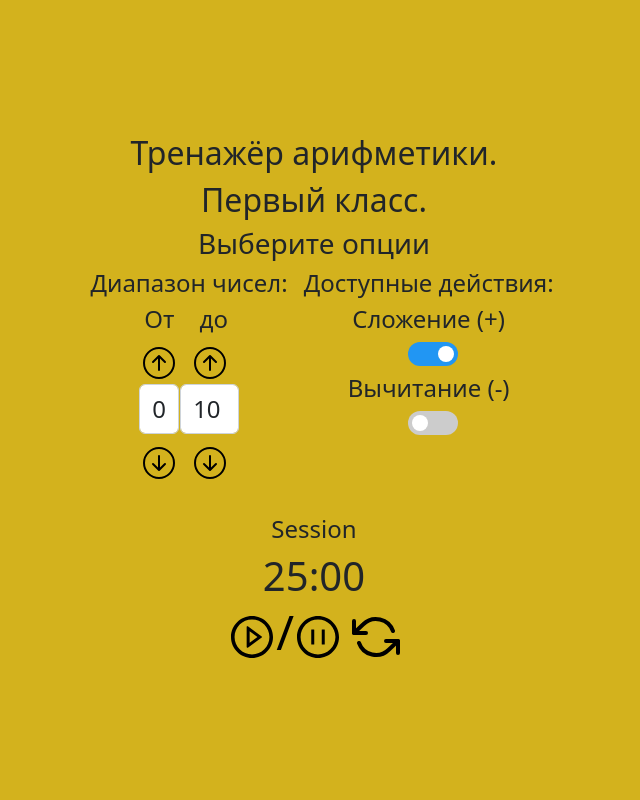
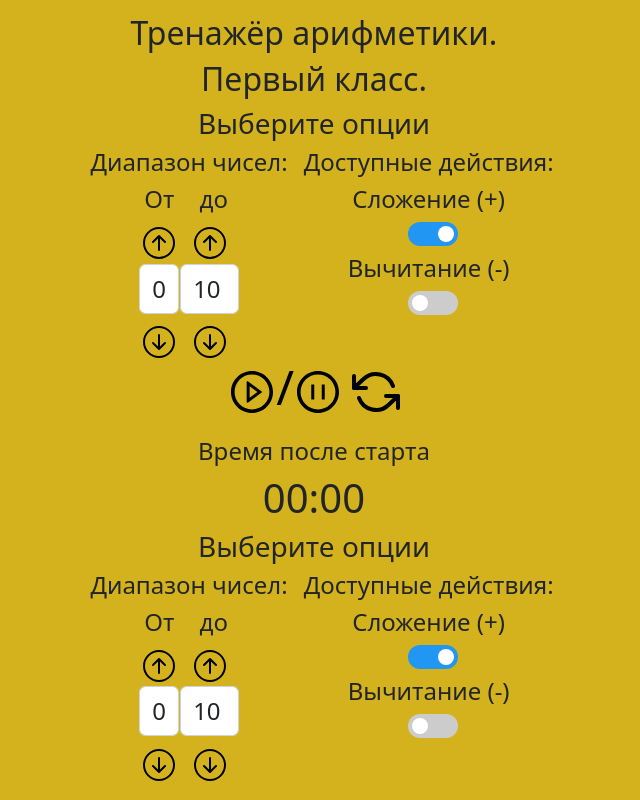
Before and after one commit to NeoBliz1/arithmetic_first_grade_trainer, a React (Create React App) app: page / in a window 1280 px wide. Shown: the whole page, without its empty margins (326-966 px from the left). Built offline with nearby package versions, Linux system fonts and the light colour scheme.

Commit message:
add equation component

```diff
--- a/package.json
+++ b/package.json
@@ -1,5 +1,5 @@
 {
-	"name": "twenty_five_plus_five_clock",
+	"name": "arithmetic_trainer_1st_grade",
 	"version": "1.0.0",
 	"description": "#freeCodeCamp",
 	"homepage": "https://neobliz1.github.io/twenty_five_plus_five_clock/",
--- a/public/index.html
+++ b/public/index.html
@@ -22,7 +22,7 @@
       work correctly both with client-side routing and a non-root public URL.
       Learn how to configure a non-root public URL by running `npm run build`.
     -->
-		<title>React App</title>
+		<title>arithmetic trainer 1st grade</title>
 	</head>
 
 	<body>
--- a/src/App.tsx
+++ b/src/App.tsx
@@ -2,25 +2,14 @@ import React, {
 	useState,
 	useEffect,
 	useLayoutEffect,
-	useRef,
 	//import react types
-	MutableRefObject,
 	Dispatch,
 	SetStateAction,
 	ChangeEvent,
 } from 'react';
 
-import {
-	BsArrowUpCircle,
-	BsArrowDownCircle,
-	BsCloudMinusFill,
-	BsColumnsGap,
-} from 'react-icons/bs';
-import {
-	AiOutlinePlayCircle,
-	AiOutlinePauseCircle,
-	AiFillAccountBook,
-} from 'react-icons/ai';
+import { BsArrowUpCircle, BsArrowDownCircle } from 'react-icons/bs';
+import { AiOutlinePlayCircle, AiOutlinePauseCircle } from 'react-icons/ai';
 import { FiRefreshCcw } from 'react-icons/fi';
 
 import './styles.css';
@@ -39,33 +28,33 @@ const colorArray = [
 	'#ffb74d',
 ];
 
-interface EquationPropType {
+interface EquationControlPropInterface {
 	minEquationDigit: number;
 	maxEquationDigit: number;
 	adding: boolean;
 	subtracting: boolean;
 }
-type setEquationPropsType = Dispatch<SetStateAction<EquationPropType>>;
+type setEquationPropsType = Dispatch<
+	SetStateAction<EquationControlPropInterface>
+>;
 
-type equationControlSettingsType = {
-	equiationPropsObj: EquationPropType;
-	setEquiationPropsObj: setEquationPropsType;
-	currAction: string;
+type equationControlPropsType = {
+	equationPropsObj: EquationControlPropInterface;
+	setEquationPropsObj: setEquationPropsType;
 	startStopState: string;
-	setTimerMinutes: Dispatch<SetStateAction<number>>;
-	setTimerSeconds: Dispatch<SetStateAction<number>>;
+};
+
+type equationTrainerPropType = Omit<
+	equationControlPropsType,
+	'setEquationPropsObj'
+> & {
+	mistakesQuantity: number;
+	correctAnswersQuantity: number;
 };
 
 //control component
-const EquiationControl = (props: equationControlSettingsType): JSX.Element => {
-	const {
-		equiationPropsObj,
-		setEquiationPropsObj,
-		currAction,
-		startStopState,
-		setTimerMinutes,
-		setTimerSeconds,
-	} = props;
+const EquationControl = (props: equationControlPropsType): JSX.Element => {
+	const { equationPropsObj, setequationPropsObj, startStopState } = props;
 
 	const [minDigitInputWidth, setMinDigitInputWidth] = useState('40px');
 	const [maxDigitInputWidth, setMaxDigitInputWidth] = useState('40px');
@@ -80,7 +69,7 @@ const EquiationControl = (props: equationControlSettingsType): JSX.Element => {
 	};
 	const increaseMinDigit: () => void = () => {
 		if (startStopState === 'stop') {
-			setEquiationPropsObj((prevState: EquationPropType) => ({
+			setequationPropsObj((prevState: EquationPropType) => ({
 				...prevState,
 				minEquationDigit: prevState.minEquationDigit + 1,
 			}));
@@ -88,7 +77,7 @@ const EquiationControl = (props: equationControlSettingsType): JSX.Element => {
 	};
 	const decreaseMinDigit: () => void = () => {
 		if (startStopState === 'stop') {
-			setEquiationPropsObj((prevState: EquationPropType) => ({
+			setequationPropsObj((prevState: EquationPropType) => ({
 				...prevState,
 				minEquationDigit: prevState.minEquationDigit - 1,
 			}));
@@ -97,7 +86,7 @@ const EquiationControl = (props: equationControlSettingsType): JSX.Element => {
 	const increaseMaxDigit: () => void = () => {
 		if (startStopState === 'stop') {
 			if (startStopState === 'stop') {
-				setEquiationPropsObj((prevState: EquationPropType) => ({
+				setequationPropsObj((prevState: EquationPropType) => ({
 					...prevState,
 					maxEquationDigit: prevState.maxEquationDigit + 1,
 				}));
@@ -106,7 +95,7 @@ const EquiationControl = (props: equationControlSettingsType): JSX.Element => {
 	};
 	const decreaseMaxDigit: () => void = () => {
 		if (startStopState === 'stop') {
-			setEquiationPropsObj((prevState: EquationPropType) => ({
+			setequationPropsObj((prevState: EquationPropType) => ({
 				...prevState,
 				maxEquationDigit: prevState.maxEquationDigit - 1,
 			}));
@@ -120,7 +109,7 @@ const EquiationControl = (props: equationControlSettingsType): JSX.Element => {
 			if (event) {
 				const target = event.target as HTMLInputElement;
 				if (typeof target.value === 'string') {
-					setEquiationPropsObj((prevState: EquationPropType) => ({
+					setequationPropsObj((prevState: EquationPropType) => ({
 						//other states in obj stay the same
 						...prevState,
 						minEquationDigit: isNaN(parseInt(target.value))
@@ -139,7 +128,7 @@ const EquiationControl = (props: equationControlSettingsType): JSX.Element => {
 			if (event) {
 				const target = event.target as HTMLInputElement;
 				if (typeof target.value === 'string') {
-					setEquiationPropsObj((prevState: EquationPropType) => ({
+					setequationPropsObj((prevState: EquationPropType) => ({
 						//other states in obj stay the same
 						...prevState,
 						maxEquationDigit: isNaN(parseInt(target.value))
@@ -153,7 +142,7 @@ const EquiationControl = (props: equationControlSettingsType): JSX.Element => {
 	};
 	const toggleAddingState: () => void = () => {
 		if (startStopState === 'stop') {
-			setEquiationPropsObj((prevState: EquationPropType) => {
+			setequationPropsObj((prevState: EquationPropType) => {
 				return prevState.adding
 					? { ...prevState, adding: false }
 					: { ...prevState, adding: true };
@@ -162,7 +151,7 @@ const EquiationControl = (props: equationControlSettingsType): JSX.Element => {
 	};
 	const toggleSubtractingState: () => void = () => {
 		if (startStopState === 'stop') {
-			setEquiationPropsObj((prevState: EquationPropType) => {
+			setequationPropsObj((prevState: EquationPropType) => {
 				return prevState.subtracting
 					? { ...prevState, subtracting: false }
 					: { ...prevState, subtracting: true };
@@ -171,54 +160,54 @@ const EquiationControl = (props: equationControlSettingsType): JSX.Element => {
 	};
 	//balance bad states
 	useEffect(() => {
-		// console.log(equiationPropsObj.minEquationDigit.toString().length)
-		if (!equiationPropsObj.adding && !equiationPropsObj.subtracting) {
+		// console.log(equationPropsObj.minEquationDigit.toString().length)
+		if (!equationPropsObj.adding && !equationPropsObj.subtracting) {
 			// console.log(' +- false');
-			setEquiationPropsObj((prevState: EquationPropType) => ({
+			setequationPropsObj((prevState: EquationPropType) => ({
 				//other states in obj stay the same
 				...prevState,
 				adding: true,
 			}));
 		}
 		setMinDigitInputWidth(
-			inputWidthHandler(equiationPropsObj.minEquationDigit.toString().length),
+			inputWidthHandler(equationPropsObj.minEquationDigit.toString().length),
 		);
 		setMaxDigitInputWidth(
-			inputWidthHandler(equiationPropsObj.maxEquationDigit.toString().length),
+			inputWidthHandler(equationPropsObj.maxEquationDigit.toString().length),
 		);
-	}, [equiationPropsObj]);
+	}, [equationPropsObj]);
 
 	useEffect(() => {
-		// console.log(console.log('equiationPropsObj.minEquationDigit changed'))
+		// console.log(console.log('equationPropsObj.minEquationDigit changed'))
 		if (
-			equiationPropsObj.minEquationDigit >= equiationPropsObj.maxEquationDigit
+			equationPropsObj.minEquationDigit >= equationPropsObj.maxEquationDigit
 		) {
-			setEquiationPropsObj((prevState: EquationPropType) => ({
+			setequationPropsObj((prevState: EquationPropType) => ({
 				//other states in obj stay the same
 				...prevState,
 				maxEquationDigit: prevState.minEquationDigit + 1,
 			}));
 		}
-	}, [equiationPropsObj.minEquationDigit]);
+	}, [equationPropsObj.minEquationDigit]);
 
 	useEffect(() => {
 		if (
-			equiationPropsObj.maxEquationDigit <= equiationPropsObj.minEquationDigit
+			equationPropsObj.maxEquationDigit <= equationPropsObj.minEquationDigit
 		) {
-			setEquiationPropsObj((prevState: EquationPropType) => ({
+			setequationPropsObj((prevState: EquationPropType) => ({
 				//other states in obj stay the same
 				...prevState,
 				minEquationDigit: prevState.minEquationDigit - 1,
 			}));
 		}
-	}, [equiationPropsObj.maxEquationDigit]);
+	}, [equationPropsObj.maxEquationDigit]);
 	return (
 		<div className='d-flex flex-column align-items-center mx-3'>
 			<h3 className='text-center'>Выберите опции</h3>
-			<div className='d-flex flex-row  mb-3'>
+			<div className='d-flex flex-row'>
 				<div className='d-flex flex-column align-items-center mx-3'>
 					<h4>Диапазон чисел:</h4>
-					<div className='d-flex flex-row flex-wrap align-items-center  mb-3'>
+					<div className='d-flex flex-row flex-wrap align-items-center'>
 						<div
 							id='from'
 							className='d-flex flex-column flex-wrap align-items-center'>
@@ -241,7 +230,7 @@ const EquiationControl = (props: equationControlSettingsType): JSX.Element => {
 								className='digitInput h4'
 								size={1}
 								onChange={(event) => typeMinDigitHandler(event)}
-								value={equiationPropsObj.minEquationDigit}
+								value={equationPropsObj.minEquationDigit}
 							/>
 							<button
 								id='minDigitDecrement'
@@ -277,7 +266,7 @@ const EquiationControl = (props: equationControlSettingsType): JSX.Element => {
 								className='digitInput h4'
 								size={1}
 								onChange={(event) => typeMaxDigitHandler(event)}
-								value={equiationPropsObj.maxEquationDigit}
+								value={equationPropsObj.maxEquationDigit}
 							/>
 							<button
 								id='minDigitDecrement'
@@ -305,7 +294,7 @@ const EquiationControl = (props: equationControlSettingsType): JSX.Element => {
 							<input
 								type='checkbox'
 								id='adding'
-								checked={equiationPropsObj.adding}
+								checked={equationPropsObj.adding}
 								onChange={toggleAddingState}
 								disabled={startStopState === 'stop' ? false : true}
 							/>
@@ -322,7 +311,279 @@ const EquiationControl = (props: equationControlSettingsType): JSX.Element => {
 							<input
 								type='checkbox'
 								id='adding'
-								defaultChecked={equiationPropsObj.subtracting}
+								defaultChecked={equationPropsObj.subtracting}
+								onChange={toggleSubtractingState}
+								disabled={startStopState === 'stop' ? false : true}
+							/>
+							<span className='slider round'></span>
+						</label>
+					</div>
+				</div>
+			</div>
+		</div>
+	);
+};
+
+//equation trainer component
+const EquationTrainer = (props: equationTrainerPropType): JSX.Element => {
+	const { equationPropsObj, setequationPropsObj, startStopState } = props;
+
+	const [minDigitInputWidth, setMinDigitInputWidth] = useState('40px');
+	const [maxDigitInputWidth, setMaxDigitInputWidth] = useState('40px');
+
+	//input width handling depending on the length of the input value
+	type inputHandlerType = (valueLength: number) => string;
+	const inputWidthHandler: inputHandlerType = (valueLength) => {
+		const newNumberInputWidth =
+			40 + (valueLength === 1 ? 0 : 9.67 * valueLength);
+		// console.log(newNumberInputWidth.toString()+'px')
+		return newNumberInputWidth.toString() + 'px';
+	};
+	const increaseMinDigit: () => void = () => {
+		if (startStopState === 'stop') {
+			setequationPropsObj((prevState: EquationPropType) => ({
+				...prevState,
+				minEquationDigit: prevState.minEquationDigit + 1,
+			}));
+		}
+	};
+	const decreaseMinDigit: () => void = () => {
+		if (startStopState === 'stop') {
+			setequationPropsObj((prevState: EquationPropType) => ({
+				...prevState,
+				minEquationDigit: prevState.minEquationDigit - 1,
+			}));
+		}
+	};
+	const increaseMaxDigit: () => void = () => {
+		if (startStopState === 'stop') {
+			if (startStopState === 'stop') {
+				setequationPropsObj((prevState: EquationPropType) => ({
+					...prevState,
+					maxEquationDigit: prevState.maxEquationDigit + 1,
+				}));
+			}
+		}
+	};
+	const decreaseMaxDigit: () => void = () => {
+		if (startStopState === 'stop') {
+			setequationPropsObj((prevState: EquationPropType) => ({
+				...prevState,
+				maxEquationDigit: prevState.maxEquationDigit - 1,
+			}));
+		}
+	};
+
+	const typeMinDigitHandler: (
+		event: ChangeEvent<HTMLInputElement>,
+	) => void = () => {
+		if (startStopState === 'stop') {
+			if (event) {
+				const target = event.target as HTMLInputElement;
+				if (typeof target.value === 'string') {
+					setequationPropsObj((prevState: EquationPropType) => ({
+						//other states in obj stay the same
+						...prevState,
+						minEquationDigit: isNaN(parseInt(target.value))
+							? prevState.minEquationDigit
+							: parseInt(target.value),
+					}));
+				}
+			}
+		}
+		// console.log(event?.target);
+	};
+	const typeMaxDigitHandler: (
+		event: ChangeEvent<HTMLInputElement>,
+	) => void = () => {
+		if (startStopState === 'stop') {
+			if (event) {
+				const target = event.target as HTMLInputElement;
+				if (typeof target.value === 'string') {
+					setequationPropsObj((prevState: EquationPropType) => ({
+						//other states in obj stay the same
+						...prevState,
+						maxEquationDigit: isNaN(parseInt(target.value))
+							? prevState.maxEquationDigit
+							: parseInt(target.value),
+					}));
+				}
+			}
+		}
+		// console.log(event?.target);
+	};
+	const toggleAddingState: () => void = () => {
+		if (startStopState === 'stop') {
+			setequationPropsObj((prevState: EquationPropType) => {
+				return prevState.adding
+					? { ...prevState, adding: false }
+					: { ...prevState, adding: true };
+			});
+		}
+	};
+	const toggleSubtractingState: () => void = () => {
+		if (startStopState === 'stop') {
+			setequationPropsObj((prevState: EquationPropType) => {
+				return prevState.subtracting
+					? { ...prevState, subtracting: false }
+					: { ...prevState, subtracting: true };
+			});
+		}
+	};
+	//balance bad states
+	useEffect(() => {
+		// console.log(equationPropsObj.minEquationDigit.toString().length)
+		if (!equationPropsObj.adding && !equationPropsObj.subtracting) {
+			// console.log(' +- false');
+			setequationPropsObj((prevState: EquationPropType) => ({
+				//other states in obj stay the same
+				...prevState,
+				adding: true,
+			}));
+		}
+		setMinDigitInputWidth(
+			inputWidthHandler(equationPropsObj.minEquationDigit.toString().length),
+		);
+		setMaxDigitInputWidth(
+			inputWidthHandler(equationPropsObj.maxEquationDigit.toString().length),
+		);
+	}, [equationPropsObj]);
+
+	useEffect(() => {
+		// console.log(console.log('equationPropsObj.minEquationDigit changed'))
+		if (
+			equationPropsObj.minEquationDigit >= equationPropsObj.maxEquationDigit
+		) {
+			setequationPropsObj((prevState: EquationPropType) => ({
+				//other states in obj stay the same
+				...prevState,
+				maxEquationDigit: prevState.minEquationDigit + 1,
+			}));
+		}
+	}, [equationPropsObj.minEquationDigit]);
+
+	useEffect(() => {
+		if (
+			equationPropsObj.maxEquationDigit <= equationPropsObj.minEquationDigit
+		) {
+			setequationPropsObj((prevState: EquationPropType) => ({
+				//other states in obj stay the same
+				...prevState,
+				minEquationDigit: prevState.minEquationDigit - 1,
+			}));
+		}
+	}, [equationPropsObj.maxEquationDigit]);
+	return (
+		<div className='d-flex flex-column align-items-center mx-3'>
+			<h3 className='text-center'>Выберите опции</h3>
+			<div className='d-flex flex-row'>
+				<div className='d-flex flex-column align-items-center mx-3'>
+					<h4>Диапазон чисел:</h4>
+					<div className='d-flex flex-row flex-wrap align-items-center'>
+						<div
+							id='from'
+							className='d-flex flex-column flex-wrap align-items-center'>
+							<h4>От</h4>
+							<button
+								id='minDigitIncrement'
+								className={
+									(startStopState === 'stop'
+										? 'buttonClickAnimation '
+										: 'buttonDisableStyle ') +
+									'timerButton hoverAnimationDuration'
+								}
+								onClick={increaseMinDigit}>
+								<BsArrowUpCircle />
+							</button>
+							<input
+								style={{ width: minDigitInputWidth }}
+								type='text'
+								id='minDigiit'
+								className='digitInput h4'
+								size={1}
+								onChange={(event) => typeMinDigitHandler(event)}
+								value={equationPropsObj.minEquationDigit}
+							/>
+							<button
+								id='minDigitDecrement'
+								className={
+									(startStopState === 'stop'
+										? 'buttonClickAnimation '
+										: 'buttonDisableStyle ') +
+									'timerButton hoverAnimationDuration'
+								}
+								onClick={decreaseMinDigit}>
+								<BsArrowDownCircle />
+							</button>
+						</div>
+						<div
+							id='to'
+							className='d-flex flex-column flex-wrap align-items-center'>
+							<h4 className='ms-2'>до</h4>
+							<button
+								id='maxDigitIncrement'
+								className={
+									(startStopState === 'stop'
+										? 'buttonClickAnimation '
+										: 'buttonDisableStyle ') +
+									'timerButton hoverAnimationDuration'
+								}
+								onClick={increaseMaxDigit}>
+								<BsArrowUpCircle />
+							</button>
+							<input
+								style={{ width: maxDigitInputWidth }}
+								type='text'
+								id='minDigiit'
+								className='digitInput h4'
+								size={1}
+								onChange={(event) => typeMaxDigitHandler(event)}
+								value={equationPropsObj.maxEquationDigit}
+							/>
+							<button
+								id='minDigitDecrement'
+								className={
+									(startStopState === 'stop'
+										? 'buttonClickAnimation '
+										: 'buttonDisableStyle ') +
+									'timerButton hoverAnimationDuration'
+								}
+								onClick={decreaseMaxDigit}>
+								<BsArrowDownCircle />
+							</button>
+						</div>
+					</div>
+				</div>
+				<div>
+					<h4>Доступные действия:</h4>
+					<div className='d-flex flex-column flex-wrap align-items-center m-2'>
+						<label
+							className='h4'
+							htmlFor='adding'>
+							Сложение (+)
+						</label>
+						<label className='switch ms-2'>
+							<input
+								type='checkbox'
+								id='adding'
+								checked={equationPropsObj.adding}
+								onChange={toggleAddingState}
+								disabled={startStopState === 'stop' ? false : true}
+							/>
+							<span className='slider round'></span>
+						</label>
+					</div>
+					<div className='d-flex flex-column flex-wrap align-items-center m-2'>
+						<label
+							className='h4'
+							htmlFor='adding'>
+							Вычитание (-)
+						</label>
+						<label className='switch ms-2'>
+							<input
+								type='checkbox'
+								id='adding'
+								defaultChecked={equationPropsObj.subtracting}
 								onChange={toggleSubtractingState}
 								disabled={startStopState === 'stop' ? false : true}
 							/>
@@ -338,48 +599,33 @@ const EquiationControl = (props: equationControlSettingsType): JSX.Element => {
 let timerInterval: ReturnType<typeof setInterval>;
 const App = (): JSX.Element => {
 	const [bgColor, setBgColor] = useState<string>('gray');
-	const [equationProps, setEquationProps] = useState<EquationPropType>({
-		minEquationDigit: 0,
-		maxEquationDigit: 10,
-		adding: true,
-		subtracting: false,
-	});
-	const [timerMinutes, setTimerMinutes] = useState<number>(25);
+	const [equationProps, setEquationProps] =
+		useState<EquationControlPropInterface>({
+			minEquationDigit: 0,
+			maxEquationDigit: 10,
+			adding: true,
+			subtracting: false,
+		});
+	const [timerMinutes, setTimerMinutes] = useState<number>(0);
 	const [timerSeconds, setTimerSeconds] = useState<number>(0);
-	const [currAction, setCurrAction] = useState<string>('Session');
 	const [startStopState, setStartStopState] = useState<string>('stop');
-	const audioHtmlEl = useRef() as MutableRefObject<HTMLAudioElement>;
-	const currAudioHtmlEL = audioHtmlEl.current;
+	const [correctAnswersNumber, setCorrectAnswersNumber] = useState<number>(0);
+	const [wrongAnswersNumber, setWrongAnswersNumber] = useState<number>(0);
 
-	// const toggleCurrAction: (prevState: string) => string = (prevState) => {
-	// 	setTimerSeconds(0);
-	// 	if (prevState === 'Session') {
-	// 		setTimerMinutes(breakLength.length);
-	// 		return 'Brake';
-	// 	} else {
-	// 		setTimerMinutes(sessionLength.length);
-	// 		return 'Session';
-	// 	}
-	// };
-
-	const minutesContdown: (prevState: number) => number = (prevState) => {
-		if (prevState - 1 < 0) {
-			currAudioHtmlEL.play();
-			// setCurrAction((prevState) => toggleCurrAction(prevState));
-			return 0;
-		} else return prevState - 1;
+	const minutesCounter: (prevState: number) => number = (prevState) => {
+		return prevState + 1;
 	};
 
-	const secondContdown: (prevState: number) => number = (prevState) => {
-		if (prevState - 1 < 0) {
-			setTimerMinutes((prevState) => minutesContdown(prevState));
-			return 59;
-		} else return prevState - 1;
+	const secondsCounter: (prevState: number) => number = (prevState) => {
+		if (prevState + 1 === 60) {
+			setTimerMinutes((prevState) => minutesCounter(prevState));
+			return 0;
+		} else return prevState + 1;
 	};
 
 	const startTimerHandler: () => void = () => {
 		timerInterval = setInterval(() => {
-			setTimerSeconds((prevState) => secondContdown(prevState));
+			setTimerSeconds((prevState) => secondsCounter(prevState));
 		}, 1000);
 		//timerInterval = setInterval(secondsСountdown(), 1000);
 	};
@@ -398,22 +644,9 @@ const App = (): JSX.Element => {
 	};
 
 	const refreshHandler: () => void = () => {
-		currAudioHtmlEL.pause();
-		currAudioHtmlEL.load();
 		setStartStopState('stop');
 		clearInterval(timerInterval);
-		setCurrAction('Session');
-		// setSessionLength((prevState: timeControlType) => ({
-		// 	id: prevState.id,
-		// 	name: prevState.name,
-		// 	length: 25,
-		// }));
-		// setBrakeLength((prevState: timeControlType) => ({
-		// 	id: prevState.id,
-		// 	name: prevState.name,
-		// 	length: 5,
-		// }));
-		setTimerMinutes(25);
+		setTimerMinutes(0);
 		setTimerSeconds(0);
 	};
 
@@ -444,27 +677,14 @@ const App = (): JSX.Element => {
 				<div
 					id='controlBlock'
 					className='d-flex'>
-					<EquiationControl
-						equiationPropsObj={equationProps}
-						setEquiationPropsObj={setEquationProps}
-						currAction={currAction}
+					<EquationControl
+						equationPropsObj={equationProps}
+						setEquationPropsObj={setEquationProps}
 						startStopState={startStopState}
-						setTimerMinutes={setTimerMinutes}
-						setTimerSeconds={setTimerSeconds}
 					/>
 				</div>
-				<div className='d-flex flex-column align-items-center'>
-					<h4
-						id='timer-label'
-						style={{ width: 'max-content' }}>
-						{currAction}
-					</h4>
-					<h1 id='time-left'>
-						{timerMinutes < 10 ? '0' + timerMinutes : timerMinutes}:
-						{timerSeconds < 10 ? '0' + timerSeconds : timerSeconds}
-					</h1>
-				</div>
-				<div className='d-flex flex-row'>
+				{/* start_stop block */}
+				<div className='d-flex flex-row mb-3'>
 					<button
 						id='start_stop'
 						className='controlButton hoverAnimationDuration'
@@ -479,11 +699,22 @@ const App = (): JSX.Element => {
 						<FiRefreshCcw />
 					</button>
 				</div>
-				<audio
-					id='beep'
-					ref={audioHtmlEl}
-					preload='auto'
-					src='https://raw.githubusercontent.com/freeCodeCamp/cdn/master/build/testable-projects-fcc/audio/BeepSound.wav'
+				<div className='d-flex flex-column align-items-center'>
+					<h4
+						id='timer-label'
+						style={{ width: 'max-content' }}>
+						Время после старта
+					</h4>
+					<h1 id='time-left'>
+						{timerMinutes < 10 ? '0' + timerMinutes : timerMinutes}:
+						{timerSeconds < 10 ? '0' + timerSeconds : timerSeconds}
+					</h1>
+				</div>
+				<EquationTrainer
+					equationPropsObj={equationProps}
+					startStopState={startStopState}
+					mistakesQuantity={wrongAnswersNumber}
+					correctAnswersQuantity={correctAnswersNumber}
 				/>
 			</div>
 		</main>
```
Also changed, not shown: public/manifest.json.
